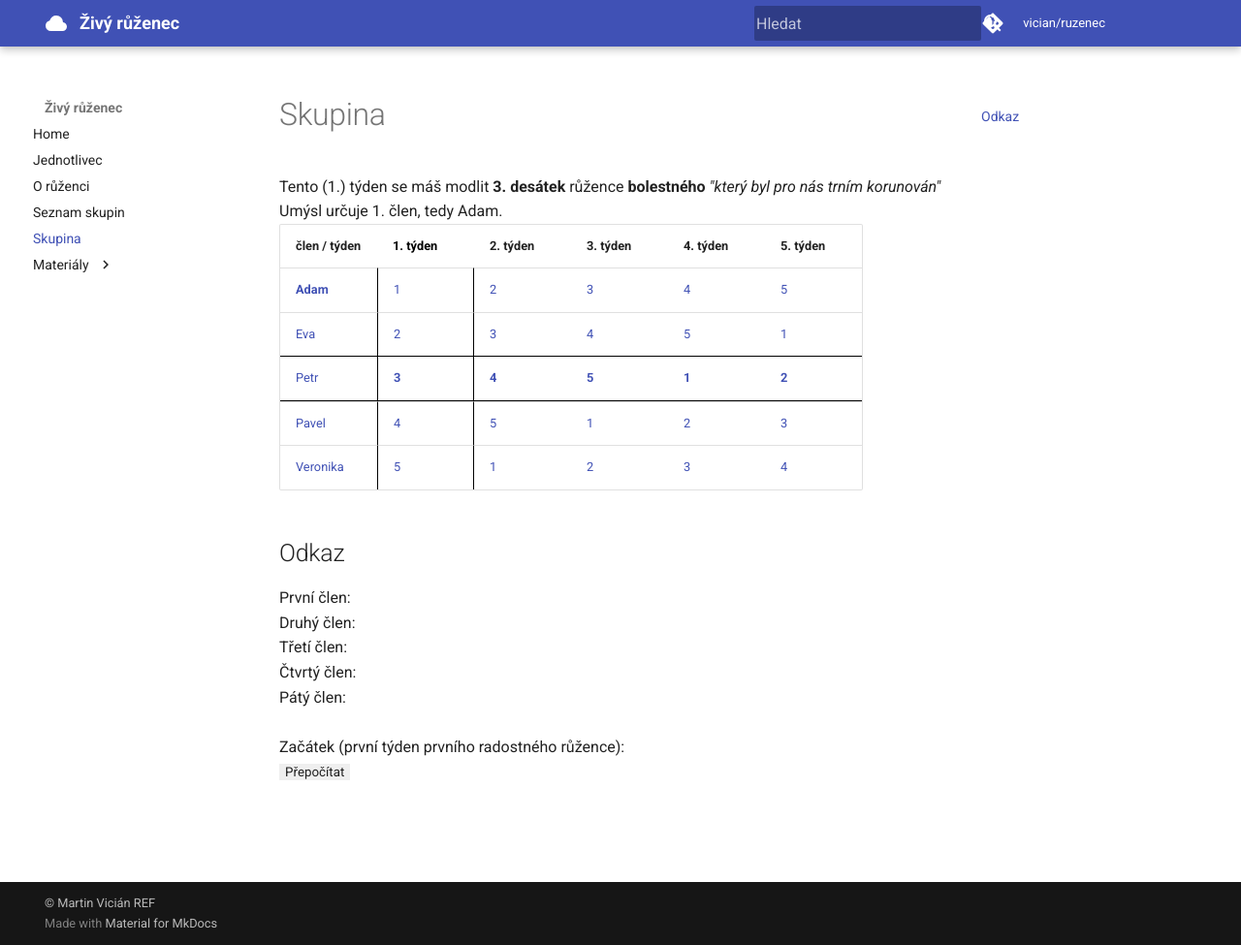
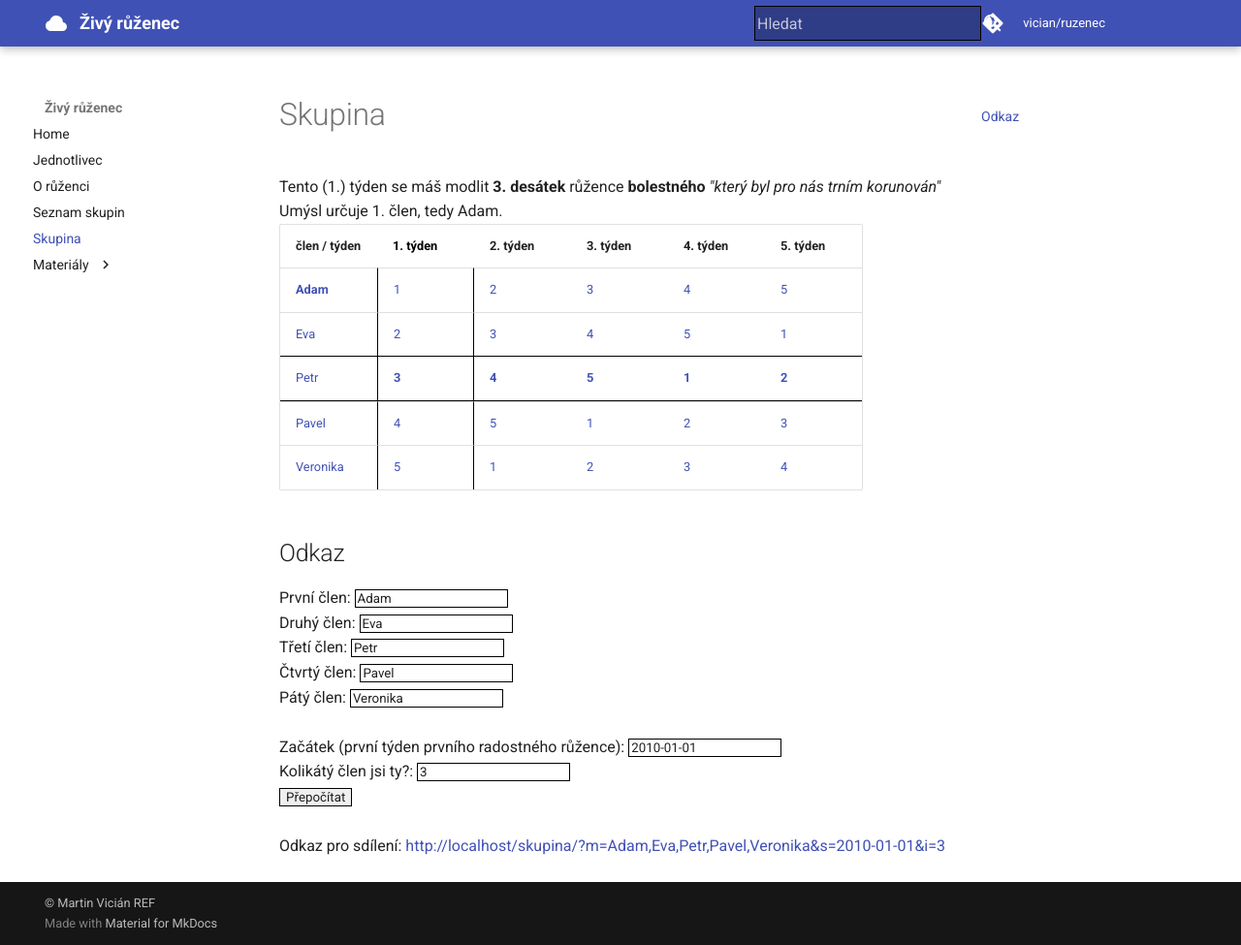
Before and after one commit to vician/rosary, an MkDocs documentation site: the page built from docs/skupina.md, in a window 1280 px wide and 975 px high. Shown: the whole window at 97% size. Built offline with MkDocs 1.6.1 and Material for MkDocs 9.7.7, drawn with Linux system fonts in a browser that asks for light colours; comment, search, counter and statistics services are not loaded; part of the change alters nothing that is shown.

```diff
--- a/docs/ruzenec.css
+++ b/docs/ruzenec.css
@@ -0,0 +1,3 @@
+input {
+	border: 1px solid black;
+}
--- a/docs/ruzenec.js
+++ b/docs/ruzenec.js
@@ -153,6 +153,10 @@ function get_weeks(sday, smonth, syear) {
 }
 
 function write_element(element, html) {
+	document.getElementById(element).innerHTML = html;
+}
+
+function add_to_element(element, html) {
 	document.getElementById(element).innerHTML += html;
 }
 
@@ -227,6 +231,7 @@ function draw_table(members, start, element, me=0) {
 		html += "</tr>";
 	}
 	html += "</table>";
+	write_element(element,"");
 	write_element(element,html);
 }
 
@@ -239,15 +244,50 @@ function get_individual(start="2017-01-02", element="today") {
 	write_element(element, html);
 }
 
-function draw_group() {
+function update_group() {
+	var params = new Array();
+	params["m"]=document.getElementById('member1').value+","+document.getElementById('member2').value+","+document.getElementById('member3').value+","+document.getElementById('member4').value+","+document.getElementById('member5').value;
+	params["s"]=document.getElementById('start').value;
+	params["i"]=document.getElementById('sequence').value;
+
+	window.location.hash = "#m="+params["m"]+"&s="+params["s"]+"&i="+params["i"];
+
+
+	draw_group(params);
+}
+
+function update_link(params) {
+	var port = '';
+	if (window.location.port != "") {
+		port = ":"+window.location.port;
+	}
+	document.getElementById("link").innerHTML = window.location.protocol+"//"+window.location.hostname+port+""+window.location.pathname+"?m="+params["m"]+"&s="+params["s"]+"&i="+params["i"];
+	document.getElementById("link").href = encodeURI(document.getElementById("link").innerHTML);
+}
+
+function update_form(params) {
+	members = params["m"].split(',');
+	document.getElementById('member1').value = members[0];
+	document.getElementById('member2').value = members[1];
+	document.getElementById('member3').value = members[2];
+	document.getElementById('member4').value = members[3];
+	document.getElementById('member5').value = members[4];
+	document.getElementById('start').value = params["s"];
+	document.getElementById('sequence').value = params["i"];
+
+	draw_group(params);
+}
+
+function draw_group(params=null) {
 	var search = window.location.search;
 	var hash = window.location.hash;
 	if (hash != "") {
 		search = hash
 	}
+	if (params == null) {
 		var params = new Array();
 		if (search.length != 0) {
-		search = search.substring(1);
+			search = search.substring(1).replace(/&amp;/g, '&');
 			var searches = search.split("&");
 			for (index = 0; index < searches.length; ++index) {
 					var values = searches[index].split("=");
@@ -263,7 +303,9 @@ function draw_group() {
 			params["i"] = Math.floor(Math.random() * 5 + 1);
 			console.log("Generated member: "+params["i"])
 		}
-
+		update_form(params);
+	}
+	update_link(params);
 	draw_table(params["m"], params["s"], "table", params["i"])
 }
 
--- a/docs/skupina.md
+++ b/docs/skupina.md
@@ -8,12 +8,15 @@ window.onload = function () {
 
 ## Odkaz
 
-První člen: <input type="text" id="member1" value="" onchange="draw_group();"><br/>
-Druhý člen: <input type="text" id="member2" value="" onchange="draw_group();"><br/>
-Třetí člen: <input type="text" id="member3" value="" onchange="draw_group();"><br/>
-Čtvrtý člen: <input type="text" id="member4" value="" onchange="draw_group();"><br/>
-Pátý člen: <input type="text" id="member5" value="" onchange="draw_group();"><br/>
+První člen: <input type="text" id="member1" value="" onchange="update_group();"><br/>
+Druhý člen: <input type="text" id="member2" value="" onchange="update_group();"><br/>
+Třetí člen: <input type="text" id="member3" value="" onchange="update_group();"><br/>
+Čtvrtý člen: <input type="text" id="member4" value="" onchange="update_group();"><br/>
+Pátý člen: <input type="text" id="member5" value="" onchange="update_group();"><br/>
 <br/>
-Začátek (první týden prvního radostného růžence): <input type="text" id="start" value="" onchange="draw_group();">
+Začátek (první týden prvního radostného růžence): <input type="text" id="start" value="" onchange="update_group();"><br/>
+Kolikátý člen jsi ty?: <input type="text" id="sequence" value="" onchange="update_group();">
 <br/>
-<input type="submit" value="Přepočítat" onclick="draw_group();"><br/>
+<input type="submit" value="Přepočítat" onclick="update_group();"><br/>
+<br/>
+Odkaz pro sdílení: <a id="link" href=""></a>
```
Lines whose indentation alone changed are shown as unchanged.
